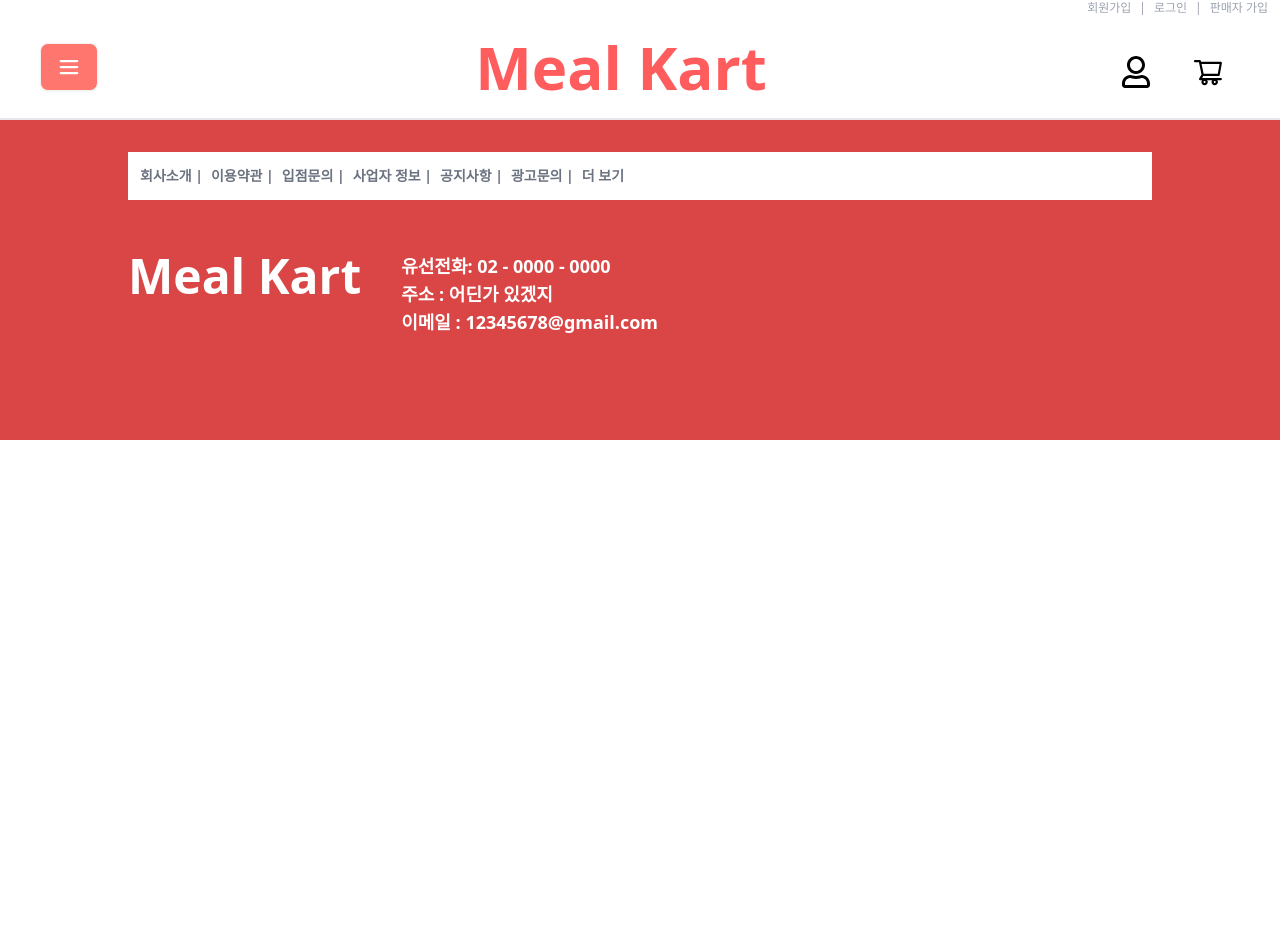
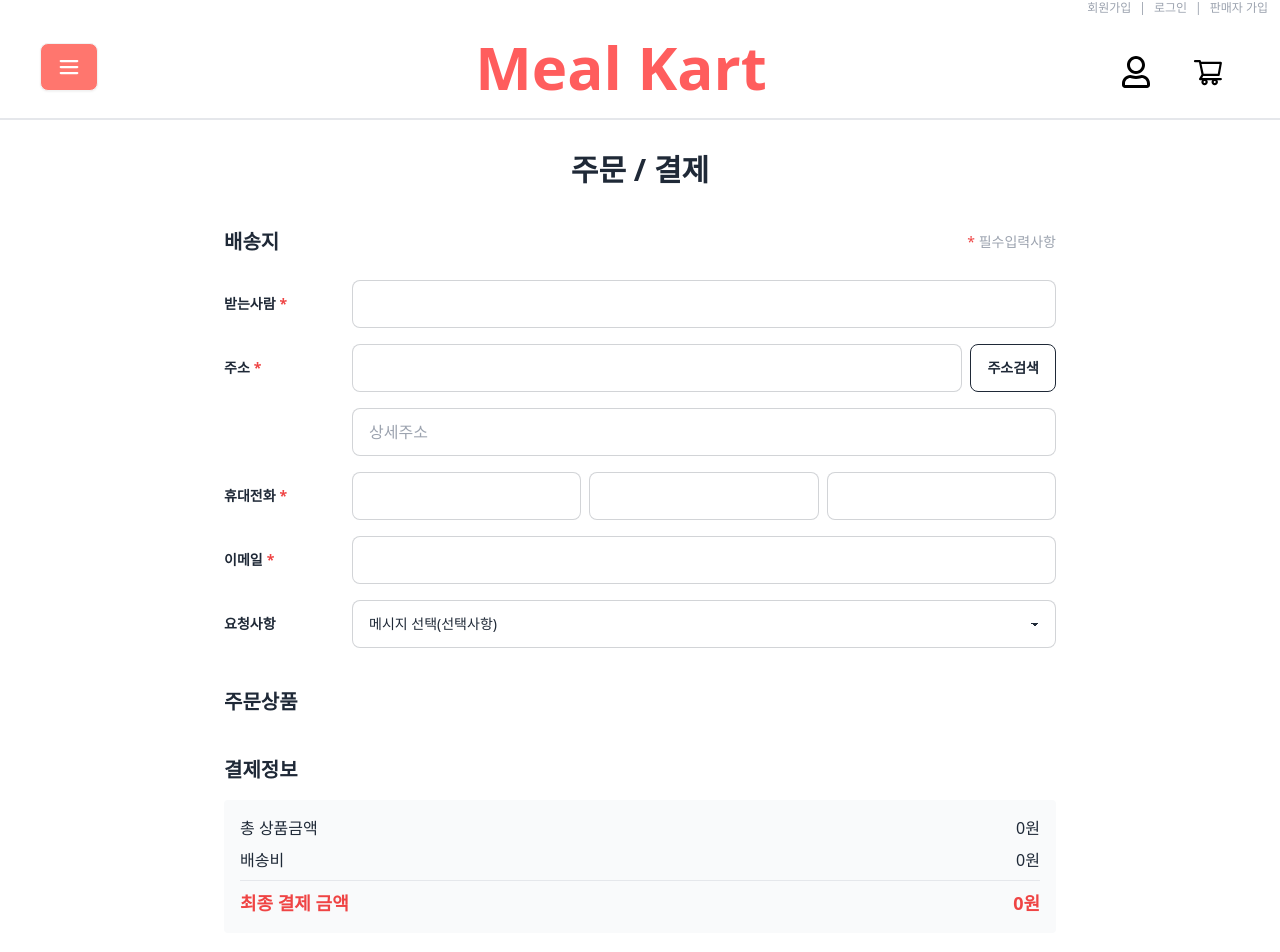
Before and after one commit to ShoppingMall-SKU/Front_End, a React (Vite) app: page /order in a window 1280 px wide. Shown: the top 952 px of the page. Before the commit the page ends 800 px from the top, so only its background shows below. Built offline with nearby package versions, Linux system fonts and the light colour scheme.

Commit message:
Front_End 폴더 제외하고 내 작업 저장

```diff
--- a/index.html
+++ b/index.html
@@ -9,5 +9,6 @@
    <body>
       <div id="root"></div>
       <script type="module" src="/src/main.tsx"></script>
+      <script src="https://t1.daumcdn.net/mapjsapi/bundle/postcode/prod/postcode.v2.js"></script>
    </body>
 </html>
--- a/src/App.tsx
+++ b/src/App.tsx
@@ -13,6 +13,8 @@
 import MyReview from "./pages/my/myReview";
 import MyQA from "./pages/my/myQA";
 import JoinFormPage from "./pages/login/joinFormPage";
+import OrderPage from "./pages/order/orderPage";
+import MyPageOrderStatus from "./pages/my/myPageOrderStatus";
 
 
 
@@ -38,6 +40,9 @@
 
                <Route path="/cart/page" element={<CartPage />} />
                <Route path="/product/:name" element={<ProductDetail />} />
+               <Route path="/myPage_" element={<MyPageOrderStatus />} />
+
+               <Route path="/order" element={<OrderPage />} />
             </Routes>
             <Footer />
          </div>
--- a/src/pages/cart/cartPage.tsx
+++ b/src/pages/cart/cartPage.tsx
@@ -1,5 +1,7 @@
 import { useEffect, useState } from "react";
 import { AiOutlineMinus, AiOutlinePlus } from "react-icons/ai";
+import { useNavigate } from "react-router-dom";
+
 
 interface CartItem {
   id: number;
@@ -13,6 +15,7 @@
 
 export const CartPage = () => {
   const [cart, setCart] = useState<CartItem[]>([]);
+    const navigate = useNavigate();
 
   // localStorage에서 장바구니 데이터 불러와 병합
   useEffect(() => {
@@ -67,11 +70,38 @@
     localStorage.setItem("cart", JSON.stringify(updatedCart));
   };
 
+
+
+    // 주문 버튼 클릭 시 주문 페이지로 이동
+    const handleOrder = () => {
+      const selectedItems = cart
+        .filter((item) => item.selected)
+        .map((item) => ({
+          id: item.id,
+          name: item.name,
+          price: item.price,
+          quantity: item.quantity,
+          image: item.img,
+          deliveryFee: item.shipping
+        }));
+
+      if (selectedItems.length === 0) {
+        alert("주문할 상품을 선택해주세요.");
+        return;
+      }
+
+      navigate("/order", { state: { items: selectedItems } });
+    };
+
+
+
+
+
   // 주문 관련 데이터 계산
   const selectedItems = cart.filter((item) => item.selected);
   const totalPrice = selectedItems.reduce((acc, item) => acc + item.price * item.quantity, 0);
   const totalShipping = selectedItems.reduce((acc, item) => acc + item.shipping, 0);
-  const discount = Math.floor(totalPrice * 0.02);
+  const discount = Math.floor(totalPrice * 0.01);
   const finalPrice = totalPrice - discount + totalShipping;
 
   return (
@@ -157,7 +187,7 @@
             <span>총 결제 금액</span>
             <span>{finalPrice.toLocaleString()} 원</span>
           </div>
-          <button className="w-full bg-red-500 text-white py-2 rounded-lg mt-4 hover:bg-red-600">
+          <button className="w-full bg-red-500 text-white py-2 rounded-lg mt-4 hover:bg-red-600" onClick={handleOrder}>
             주문하기
           </button>
         </div>
--- a/src/pages/order/orderFormComp.tsx
+++ b/src/pages/order/orderFormComp.tsx
@@ -0,0 +1,20 @@
+import { useEffect } from "react";
+
+interface Props {
+  address: string;
+  setAddress: (address: string) => void;
+  setPostcode: (code: string) => void;
+}
+
+const OrderFormComp = ({ address, setAddress, setPostcode }: Props) => {
+  useEffect(() => {
+    const script = document.createElement("script");
+    script.src = "//t1.daumcdn.net/mapjsapi/bundle/postcode/prod/postcode.v2.js";
+    script.async = true;
+    document.body.appendChild(script);
+  }, []);
+
+  return null;
+};
+
+export default OrderFormComp;
--- a/src/pages/order/orderPage.tsx
+++ b/src/pages/order/orderPage.tsx
@@ -0,0 +1,157 @@
+import React, { useState } from "react";
+import { useLocation } from "react-router-dom";
+import OrderFormComp from "./orderFormComp";
+
+interface OrderItem {
+  id: number;
+  name: string;
+  price: number;
+  quantity: number;
+  image: string;
+  deliveryFee: number;
+}
+
+const OrderPage = () => {
+  const location = useLocation();
+  const items: OrderItem[] = location.state?.items || [];
+
+  const totalPrice = items.reduce((sum, item) => sum + item.price * item.quantity, 0);
+  const totalShipping = items.reduce((sum, item) => sum + item.deliveryFee, 0);
+  const finalPrice = totalPrice + totalShipping;
+
+  // 주소 상태를 여기서 관리
+  const [address, setAddress] = useState("");
+  const [postcode, setPostcode] = useState("");
+
+  return (
+    <div className="p-8 max-w-4xl mx-auto bg-white">
+      <h1 className="text-3xl font-bold text-center mb-10">주문 / 결제</h1>
+      <OrderFormComp address={address} setAddress={setAddress} setPostcode={setPostcode} />
+
+      <div className="mb-10">
+        <div className="flex justify-between items-center mb-6">
+          <h2 className="text-xl font-semibold">배송지</h2>
+          <span className="text-sm text-gray-400">
+            <span className="text-red-500">*</span> 필수입력사항
+          </span>
+        </div>
+
+        <div className="grid grid-cols-[7rem_1fr] gap-y-4 gap-x-4">
+          {/* 받는사람 */}
+          <label className="text-sm font-semibold flex items-center">
+            받는사람 <span className="text-red-500 ml-1">*</span>
+          </label>
+          <input className="input input-bordered w-full" />
+
+          {/* 주소 */}
+          <label className="text-sm font-semibold flex items-center">
+            주소 <span className="text-red-500 ml-1">*</span>
+          </label>
+          <div className="flex gap-2">
+            <input className="input input-bordered w-full" value={address} readOnly />
+            <button
+              className="btn btn-outline whitespace-nowrap"
+              onClick={() => {
+                new window.daum.Postcode({
+                  oncomplete: (data: any) => {
+                    const full = data.address;
+                    const extra = data.buildingName ? ` (${data.buildingName})` : "";
+                    setAddress(full + extra);
+                    setPostcode(data.zonecode);
+                  },
+                }).open();
+              }}
+            >
+              주소검색
+            </button>
+          </div>
+
+          <div />
+          <input className="input input-bordered w-full" placeholder="상세주소" />
+
+          {/* 휴대전화 */}
+          <label className="text-sm font-semibold flex items-center">
+            휴대전화 <span className="text-red-500 ml-1">*</span>
+          </label>
+          <div className="flex gap-2">
+            <input className="input input-bordered w-1/3" />
+            <input className="input input-bordered w-1/3" />
+            <input className="input input-bordered w-1/3" />
+          </div>
+
+          {/* 이메일 */}
+          <label className="text-sm font-semibold flex items-center">
+            이메일 <span className="text-red-500 ml-1">*</span>
+          </label>
+          <input className="input input-bordered w-full" />
+
+          {/* 요청사항 */}
+          <label className="text-sm font-semibold flex items-center">요청사항</label>
+          <select className="select select-bordered w-full">
+            <option disabled selected>
+              메시지 선택(선택사항)
+            </option>
+            <option>문 앞에 두고 가주세요</option>
+            <option>오시기 전에 연락주세요</option>
+            <option>경비실에 맡겨주세요</option>
+          </select>
+        </div>
+      </div>
+
+      {/* 주문 상품 */}
+      <div className="mb-10">
+        <h2 className="text-xl font-semibold mb-4">주문상품</h2>
+        {items.map((item, idx) => (
+          <div key={idx} className="flex items-center gap-4 mb-4 border-b pb-4">
+            <img src={item.image} alt={item.name} className="w-20 h-20 object-cover rounded" />
+            <div className="flex-1">
+              <p className="font-bold">{item.name}</p>
+              <p>수량: {item.quantity}</p>
+              <p className="text-sm text-gray-500">
+                {(item.price * item.quantity).toLocaleString()}원
+              </p>
+            </div>
+          </div>
+        ))}
+      </div>
+
+      {/* 결제 정보 */}
+      <div className="mb-10">
+        <h2 className="text-xl font-semibold mb-4">결제정보</h2>
+        <div className="bg-gray-50 p-4 rounded space-y-2">
+          <div className="flex justify-between">
+            <span>총 상품금액</span>
+            <span>{totalPrice.toLocaleString()}원</span>
+          </div>
+          <div className="flex justify-between">
+            <span>배송비</span>
+            <span>{totalShipping.toLocaleString()}원</span>
+          </div>
+          <div className="flex justify-between font-bold text-red-500 text-lg pt-2 border-t">
+            <span>최종 결제 금액</span>
+            <span>{finalPrice.toLocaleString()}원</span>
+          </div>
+        </div>
+      </div>
+
+      {/* 결제 수단 */}
+      <div className="mb-10">
+        <h2 className="text-xl font-semibold mb-4">결제수단</h2>
+        <select className="select select-bordered w-full">
+          <option disabled selected>
+            결제수단 선택
+          </option>
+          <option>카드 결제</option>
+          <option>무통장 결제</option>
+        </select>
+      </div>
+
+      {/* 결제 버튼 */}
+      <button className="w-full bg-red-500 text-white py-3 rounded-lg text-lg font-semibold hover:bg-red-600">
+        {finalPrice.toLocaleString()}원 결제하기
+      </button>
+    </div>
+  );
+};
+
+export default OrderPage;
```
Also changed, not shown: src/pages/product/productDetail.tsx (+33 -13 lines).
